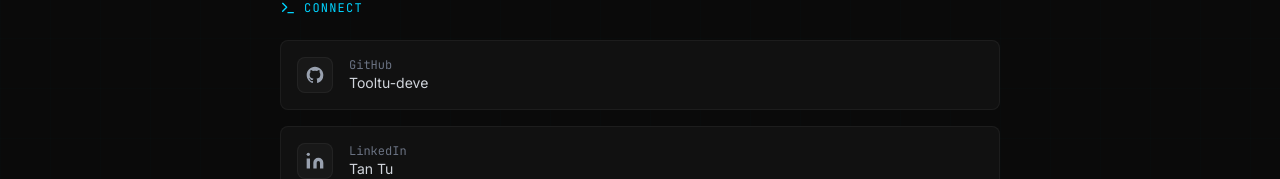
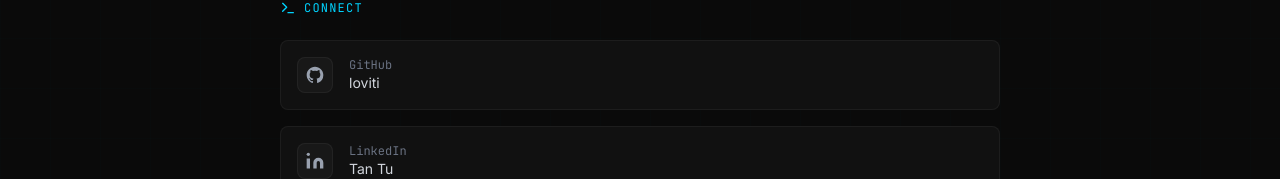
Before and after one commit to Tooltu-deve/Portfolio, a Next.js app: page / in a window 1280 px wide. Shown: the part 4184-4363 px from the top of the page. Built offline with nearby package versions, Linux system fonts and the light colour scheme.

Commit message:
test loviti

```diff
--- a/src/components/ContactSection.tsx
+++ b/src/components/ContactSection.tsx
@@ -24,7 +24,7 @@ function LinkedinIcon() {
 const quickLinks = [
   {
     label: "GitHub",
-    value: "Tooltu-deve",
+    value: "loviti",
     href: "https://github.com/Tooltu-deve",
     icon: <GithubIcon />,
     hoverBorder: "hover:border-white/30",
```
